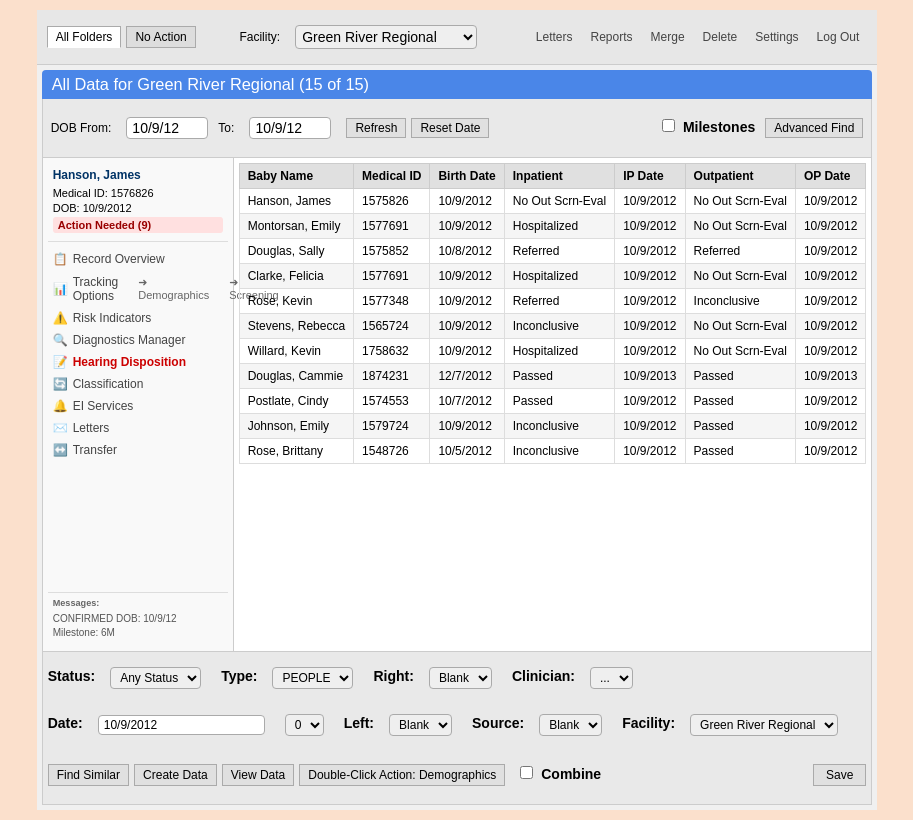
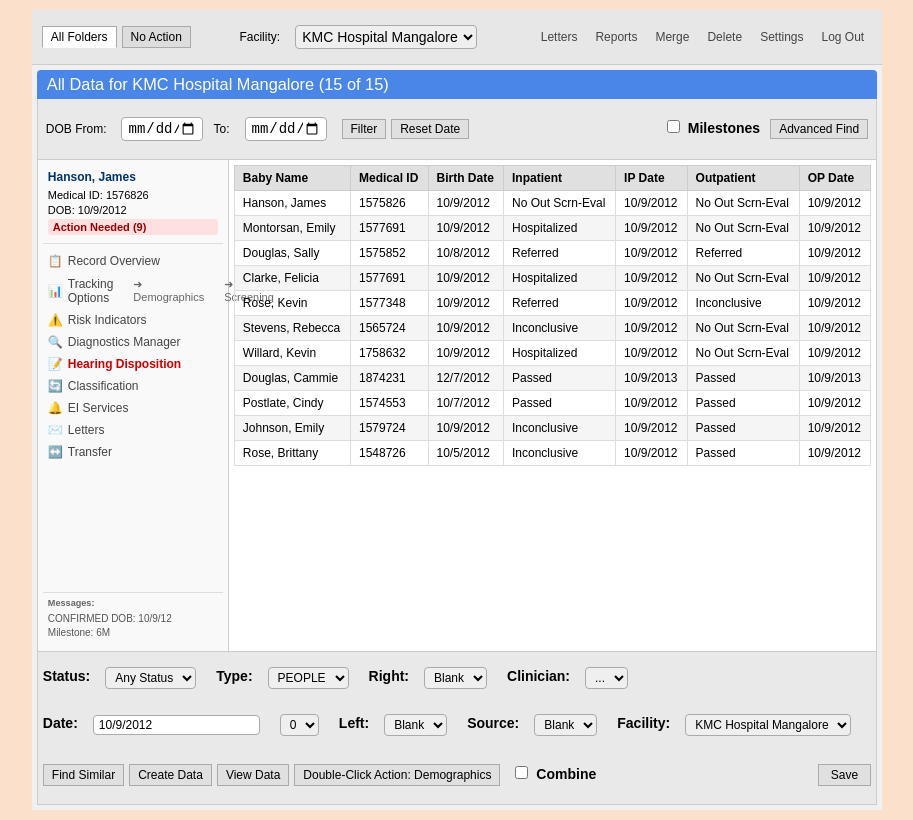
Before and after one commit to hridyansh-gautam/Major-Project, a React (Create React App) app: page /dashboard in a window 1280 px wide. Shown: the whole page, without its empty margins (183-1096 px from the left). Built offline with nearby package versions, Linux system fonts and the light colour scheme.

Commit message:
Dashboard1

```diff
--- a/src/Components/Dashboard/Dashboard.css
+++ b/src/Components/Dashboard/Dashboard.css
@@ -117,7 +117,7 @@
   border: 1px solid #aaa;
 }
 
-.refresh-button, .reset-button {
+.set-date-button, .reset-date-button {
   font-size: 12px;
   padding: 2px 8px;
   background-color: #e0e0e0;
--- a/src/Components/Dashboard/Dashboard.jsx
+++ b/src/Components/Dashboard/Dashboard.jsx
@@ -1,10 +1,29 @@
 import React, { useState } from "react";
+import { useNavigate } from "react-router-dom";
 import "./Dashboard.css";
 
 const Dashboard = () => {
-  const [activeFacility, setActiveFacility] = useState("Green River Regional");
-  const [fromDate, setFromDate] = useState("10/9/12");
-  const [toDate, setToDate] = useState("10/9/12");
+  const [activeFacility, setActiveFacility] = useState("KMC Hospital Mangalore");
+  const [fromDate, setFromDate] = useState("");
+  const [toDate, setToDate] = useState("");
+  const navigate = useNavigate();
+
+  const handleLogout = () => {
+    localStorage.removeItem("user");
+    localStorage.removeItem("token");
+    localStorage.removeItem("isAuthenticated");
+    navigate("/");
+  };
+
+  const resetDate = () => {
+    setFromDate("");
+    setToDate("");
+  }
+
+  const today = new Date().toISOString().split("T")[0];
+  const minDate = new Date();
+  minDate.setFullYear(minDate.getFullYear() - 17);
+  const minDateString = minDate.toISOString().split("T")[0];
 
   return (
     <div className="dashboard-container">
@@ -17,7 +36,6 @@ const Dashboard = () => {
         <div className="facility-section">
           <span>Facility:</span>
           <select value={activeFacility} onChange={(e) => setActiveFacility(e.target.value)}>
-            <option value="Green River Regional">Green River Regional</option>
             <option value="KMC Hospital Mangalore">KMC Hospital Mangalore</option>
             <option value="KMC Hospital Attavar">KMC Hospital Attavar</option>
           </select>
@@ -28,7 +46,7 @@ const Dashboard = () => {
           <button className="tool-button">Merge</button>
           <button className="tool-button">Delete</button>
           <button className="tool-button">Settings</button>
-          <button className="tool-button">Log Out</button>
+          <button className="tool-button" id="logout" onClick={handleLogout}> Log Out </button>
         </div>
       </div>
 
@@ -44,18 +62,18 @@ const Dashboard = () => {
           <div className="date-range">
             <span>DOB From:</span>
             <input
-              type="text"
+              type="date" min={minDateString} max={today}
               value={fromDate}
               onChange={(e) => setFromDate(e.target.value)}
             />
             <span>To:</span>
             <input
-              type="text"
+              type="date" min={minDateString} max={today}
               value={toDate}
               onChange={(e) => setToDate(e.target.value)}
             />
-            <button className="refresh-button">Refresh</button>
-            <button className="reset-button">Reset Date</button>
+            <button className="set-date-button">Filter</button>
+            <button className="reset-date-button" onClick={resetDate}>Reset Date</button>
           </div>
           <div className="advanced-filter">
             <label>
@@ -285,7 +303,8 @@ const Dashboard = () => {
               <div className="filter-group">
                 <label>Facility:</label>
                 <select className="filter-select">
-                  <option>Green River Regional</option>
+                <option value="KMC Hospital Mangalore">KMC Hospital Mangalore</option>
+                <option value="KMC Hospital Attavar">KMC Hospital Attavar</option>
                 </select>
               </div>
             </div>
--- a/src/Components/LoginSignup/Signup.jsx
+++ b/src/Components/LoginSignup/Signup.jsx
@@ -9,6 +9,13 @@ import "react-phone-input-2/lib/style.css";
 const axiosInstance = axios.create({
   baseURL: 'http://localhost:5000/api',
 });
+
+const minDate = new Date()
+const maxDate = new Date();
+minDate.setFullYear(minDate.getFullYear() - 65);
+maxDate.setFullYear(maxDate.getFullYear() - 21);
+const minDateString = minDate.toISOString().split("T")[0];
+const maxDateString = maxDate.toISOString().split("T")[0];
 
 const Signup = () => {
   const navigate = useNavigate();
@@ -223,6 +230,7 @@ const Signup = () => {
             <input
               type="date"
               name="birthDate"
+              min={minDateString} max={maxDateString}
               value={formData.birthDate}
               onChange={handleChange}
               required
```
